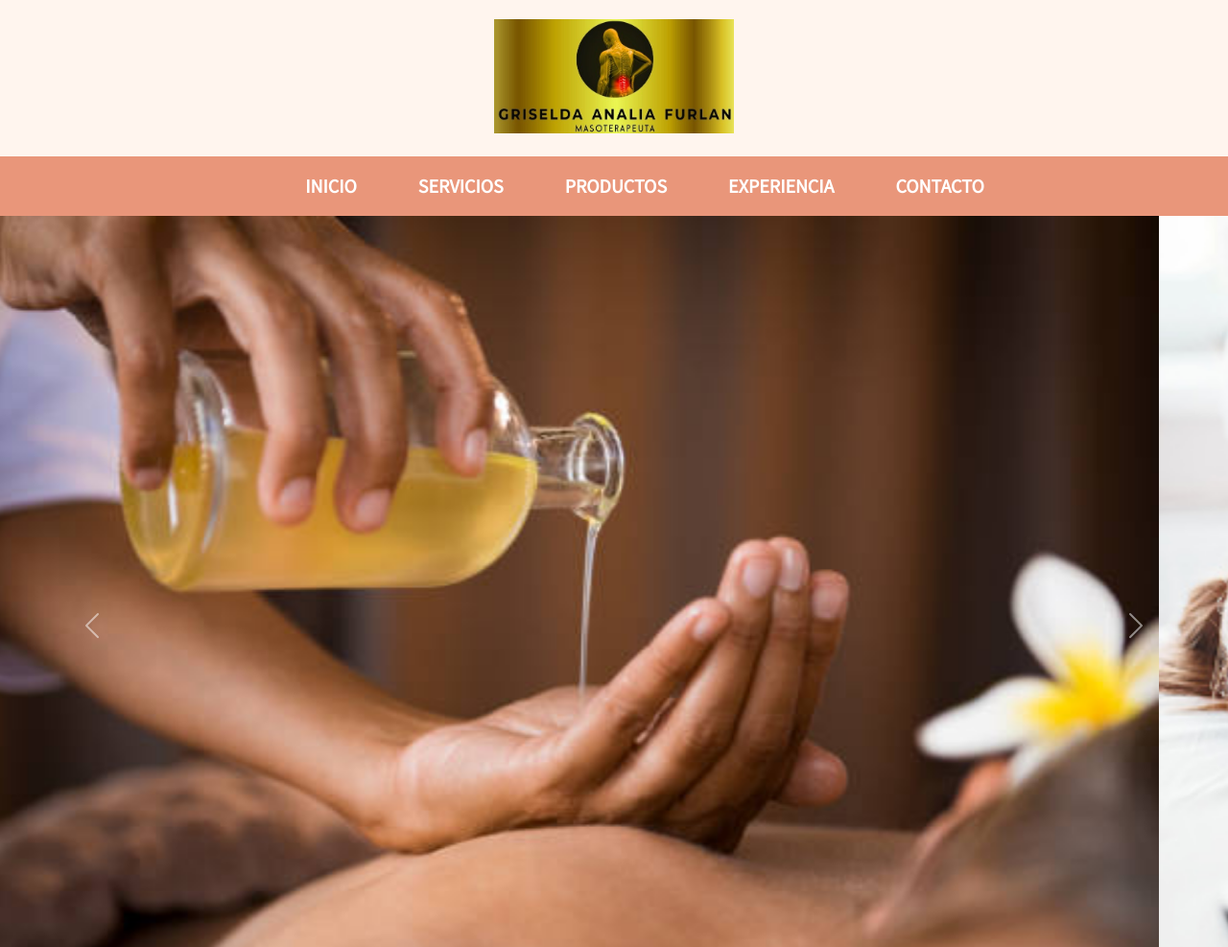
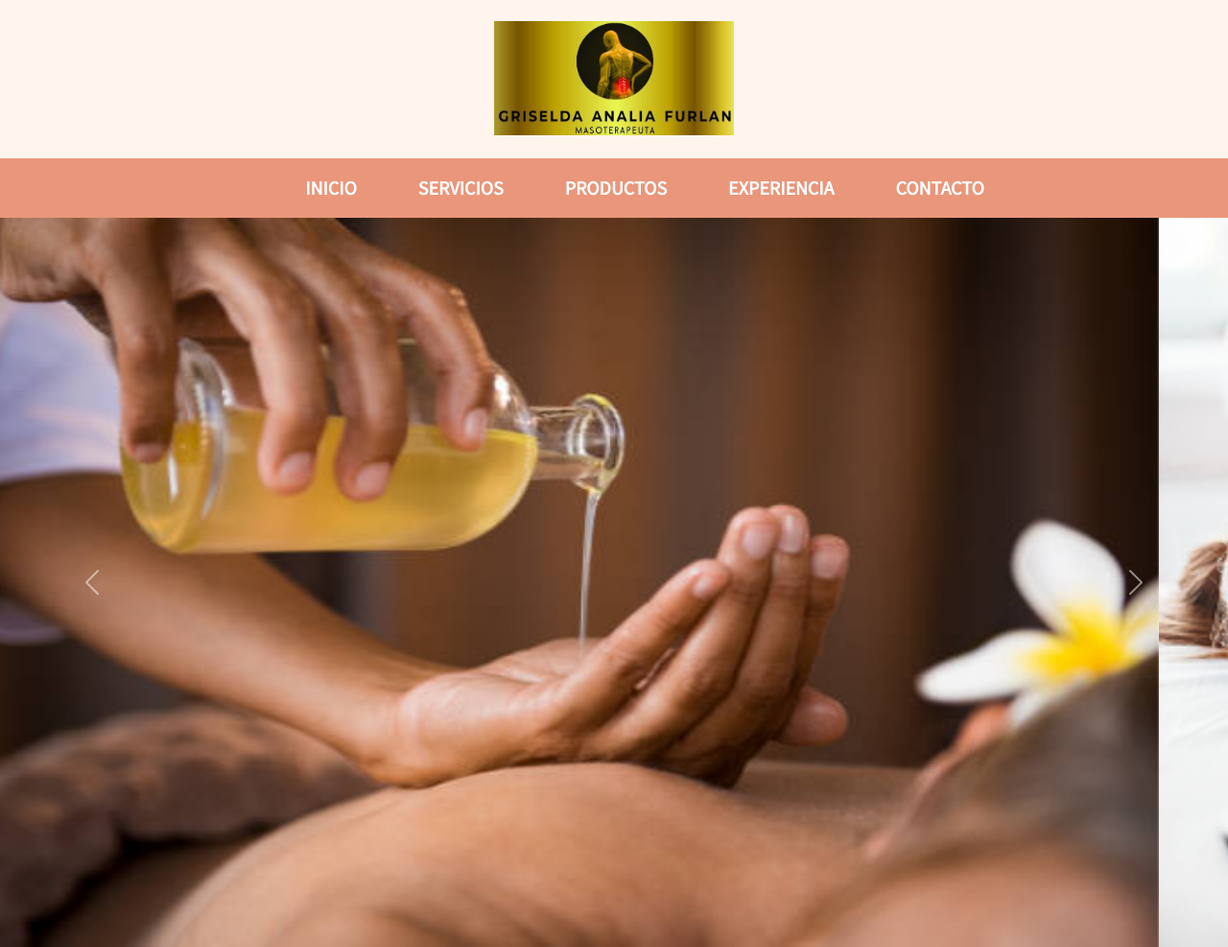
Before and after one commit to sebaparras/sass-Parras, a website: page index.html in a window 1280 px wide. Shown: the top 987 px of the page at 96% size. Drawn offline with nearby package versions, Linux system fonts and the light colour scheme.

Commit message:
Ajustes de logo y carousel con node_modules correctamente ignorado

```diff
--- a/index.html
+++ b/index.html
@@ -27,7 +27,9 @@
     <!-- Navbar con Bootstrap-->
 
     <header>
-        <img src="src/images/logo.jpg" class="logo" alt="Logo">
+        <div class="logo-container">
+          <img src="src/images/logo.jpg" class="logo" alt="Logo">
+        </div>
         <nav class="navbar navbar-expand-lg navbar-dark bg-menu mt-4">
           <div class="container-fluid">
               <a class="navbar-brand"></a>
@@ -64,13 +66,13 @@
     <div id="carouselExampleControls" class="carousel slide" data-bs-ride="carousel">
         <div class="carousel-inner">
           <div class="carousel-item active">
-            <img src="src/images/carousel1.jpg" class="d-block w-100" alt="Masajes con aceites">
+            <img src="src/images/carousel1.jpg" class="d-block w-100 height-carousel" alt="Masajes con aceites">
           </div>
           <div class="carousel-item">
-            <img src="src/images/carousel2.jpg" class="d-block w-100" alt="Masajes relajantes">
+            <img src="src/images/carousel2.jpg" class="d-block w-100 height-carousel" alt="Masajes relajantes">
           </div>
           <div class="carousel-item">
-            <img src="src/images/carousel3.jpg" class="d-block w-100" alt="Masajes con piedras">
+            <img src="src/images/carousel3.jpg" class="d-block w-100 height-carousel" alt="Masajes con piedras">
           </div>
         </div>
         <button class="carousel-control-prev" type="button" data-bs-target="#carouselExampleControls" data-bs-slide="prev">
--- a/scss/components/_header.scss
+++ b/scss/components/_header.scss
@@ -6,13 +6,20 @@
     background-color: map-get($colores, bg-color-standard);
 }
 
+.logo-container {
+    margin-top: 22px;
+}
+
 .logo {
     width: 250px;
-    margin-top: 1.25rem;
 
     @media screen and (max-width: 467px) {
         width: 200px;
     }
+}
+
+.height-carousel {
+    height: 95vh;
 }
 
 .collapse {
```
Also changed, not shown: src/pages/contacto.html (+3 -1 lines), src/pages/experiencia.html (+3 -1 lines), src/pages/productos.html (+3 -1 lines), src/pages/servicios.html (+3 -1 lines), css/style.css, 3 other files.
